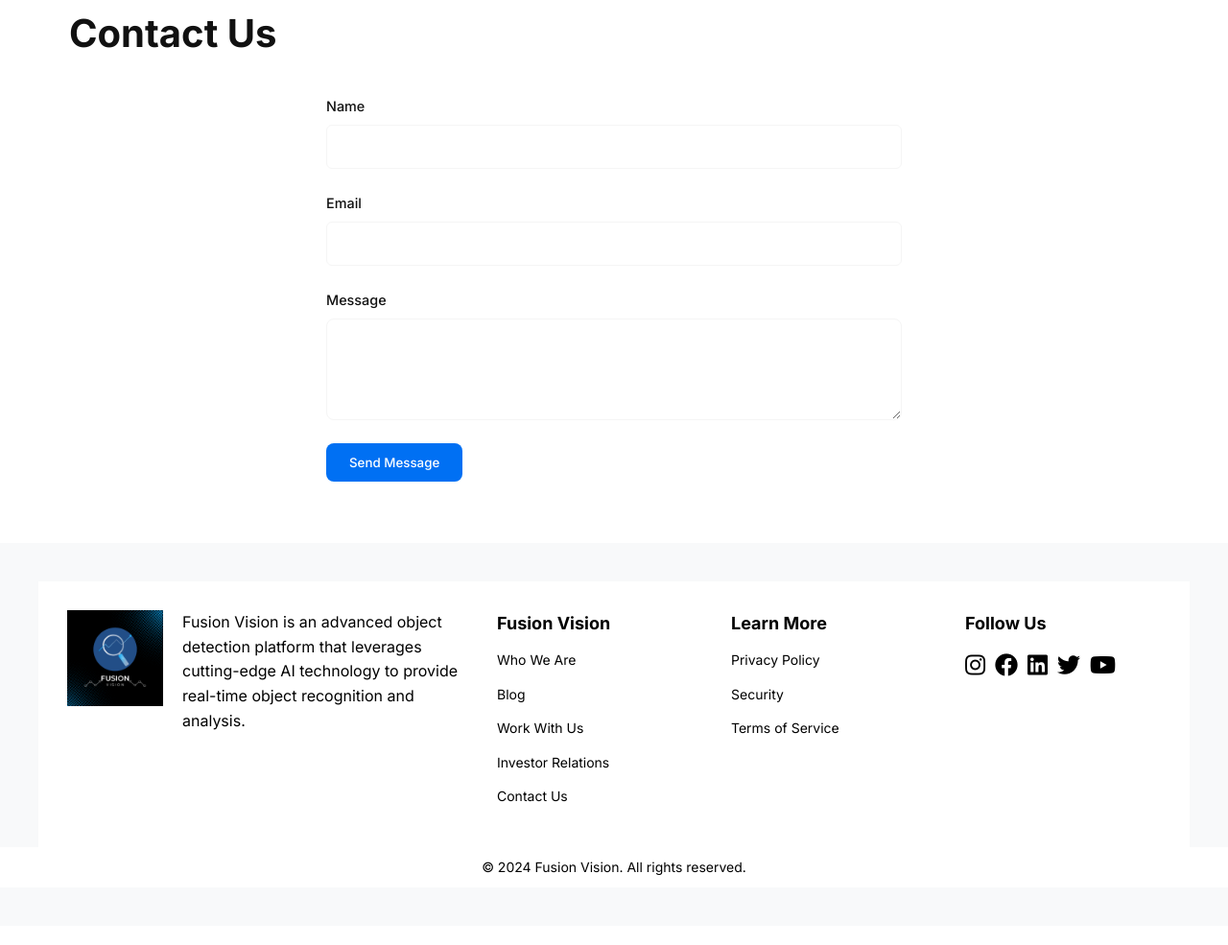
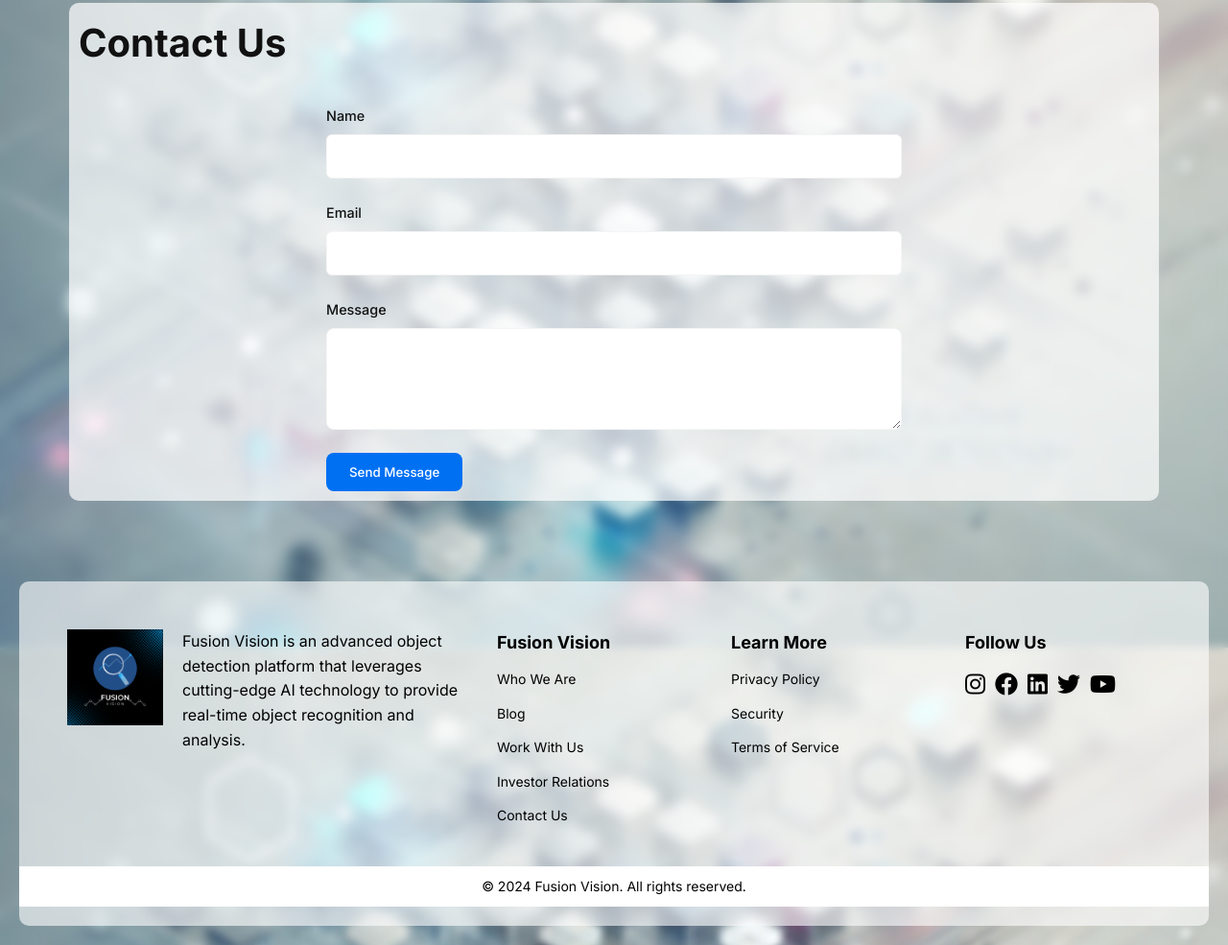
Before and after one commit to sudiptasarkar011/FusionVision, a website: page contact.html in a window 1280 px wide. Shown: the part 125-1110 px from the top of the page at 96% size. Drawn offline with Linux system fonts and the light colour scheme.

Commit message:
issue-#15
The FusionVision_BG.jpg was getting unblurred at the bottom in some screen sizes, so i directly put the blurred jpg as background.
Also made some ui changes, so that it fits with background.

```diff
--- a/contact.html
+++ b/contact.html
@@ -10,7 +10,7 @@
 
 </head>
 <body>
-    <header class="header">
+    <header class="header" style="background: rgba(255, 255, 255, 0.5);">
         <div class="logo-section">
             <img src="Logo.png" alt="Fusion Vision Logo" class="logo zoomable">
             <h1 class="brand-title">Fusion Vision</h1>
@@ -27,8 +27,8 @@
         </div>
     </header>
 
-    <main class="main-content">
-        <section class="contact-section">
+    <main class="main-content" >
+        <section class="contact-section" style="background: rgba(255, 255, 255, 0.7); padding: 10px; border-radius: 10px;">
             <h2 class="section-title">Contact Us</h2>
             <form class="contact-form">
                 <div class="form-group">
@@ -49,7 +49,7 @@
     </main>
 
     <footer>
-        <div class="footer-content" style="display: flex; flex-wrap: wrap; justify-content: space-between; align-items: flex-start; padding: 20px; background-color: white; color: black;">
+        <div class="footer-content" style="display: flex; flex-wrap: wrap; justify-content: space-between; align-items: flex-start; padding: 20px; background: rgba(255, 255, 255, 0); color: black;">
           <div class="footer-section about" style="flex: 2; min-width: 300px; display: flex; align-items:flex-start; margin: 10px; transition: transform 0.3s ease-in-out;" onmouseover="this.style.transform='scale(1.02)'" onmouseout="this.style.transform='scale(1)'">
             <img src="Logo.png" alt="Fusion Vision Logo" style="width: 100px; margin-right: 20px;">
             <p style="margin: 0;">Fusion Vision is an advanced object detection platform that leverages cutting-edge AI technology to provide real-time object recognition and analysis.</p>
--- a/styles.css
+++ b/styles.css
@@ -17,9 +17,12 @@
 }
 
 body {
-    background-color: var(--background-color);
+    background: var(--background-color) url('FusionVision_BG_blurred.jpg') no-repeat center center fixed;
+    background-size: cover;
     color: var(--text-color);
     line-height: 1.6;
+    backdrop-filter: blur(5px);
+    -webkit-backdrop-filter: blur(5px);
 }
 
 .header {
@@ -576,8 +579,10 @@
 
 
 footer {
-    background-color: #f8f9fa;
-    padding: 40px 0;
+    background: rgba(255, 255, 255, 0.6);
+    padding: 20px 0;
+    margin: 20px;
+    border-radius: 10px;
     font-family: 'Arial', sans-serif;
     color: #6c757d;
   }
```
Also changed, not shown: about.html (+3 -3 lines), camera.html (+2 -2 lines), index.html (+3 -3 lines), FusionVision_BG_blurred.jpg (added), 1 other file.
